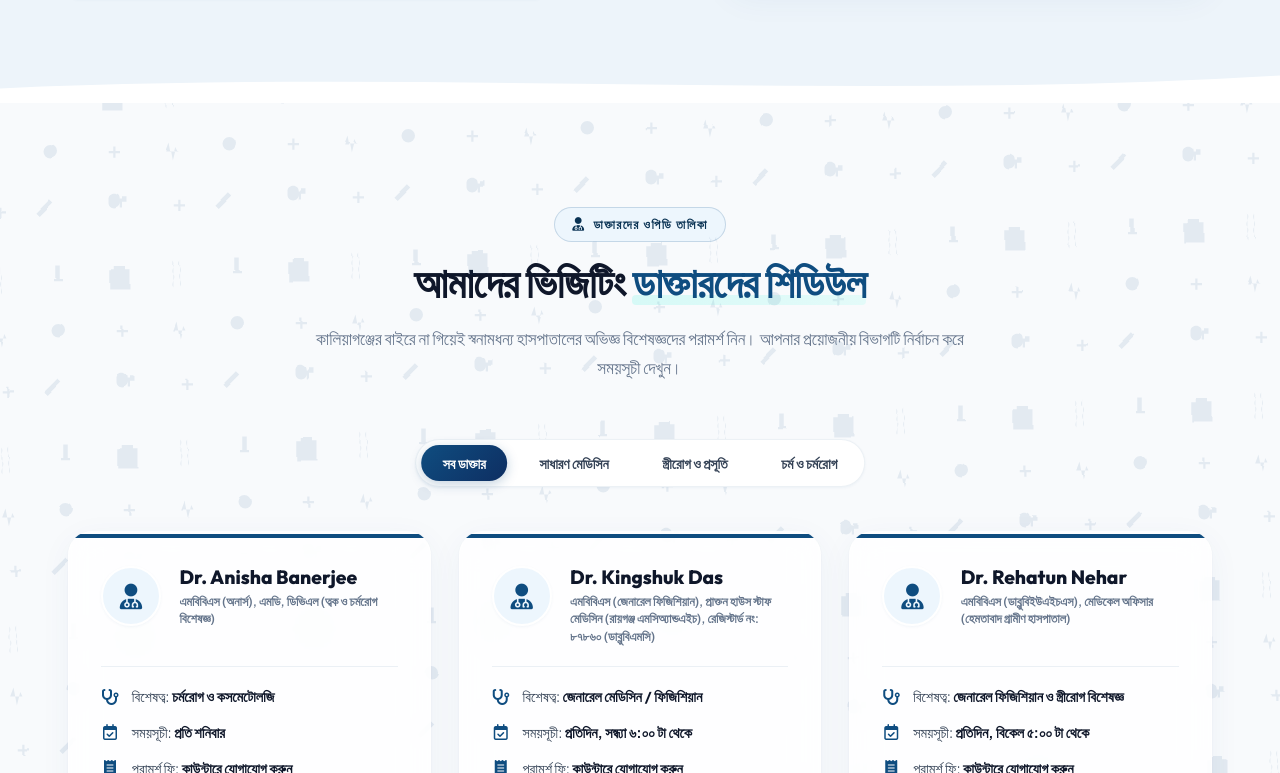
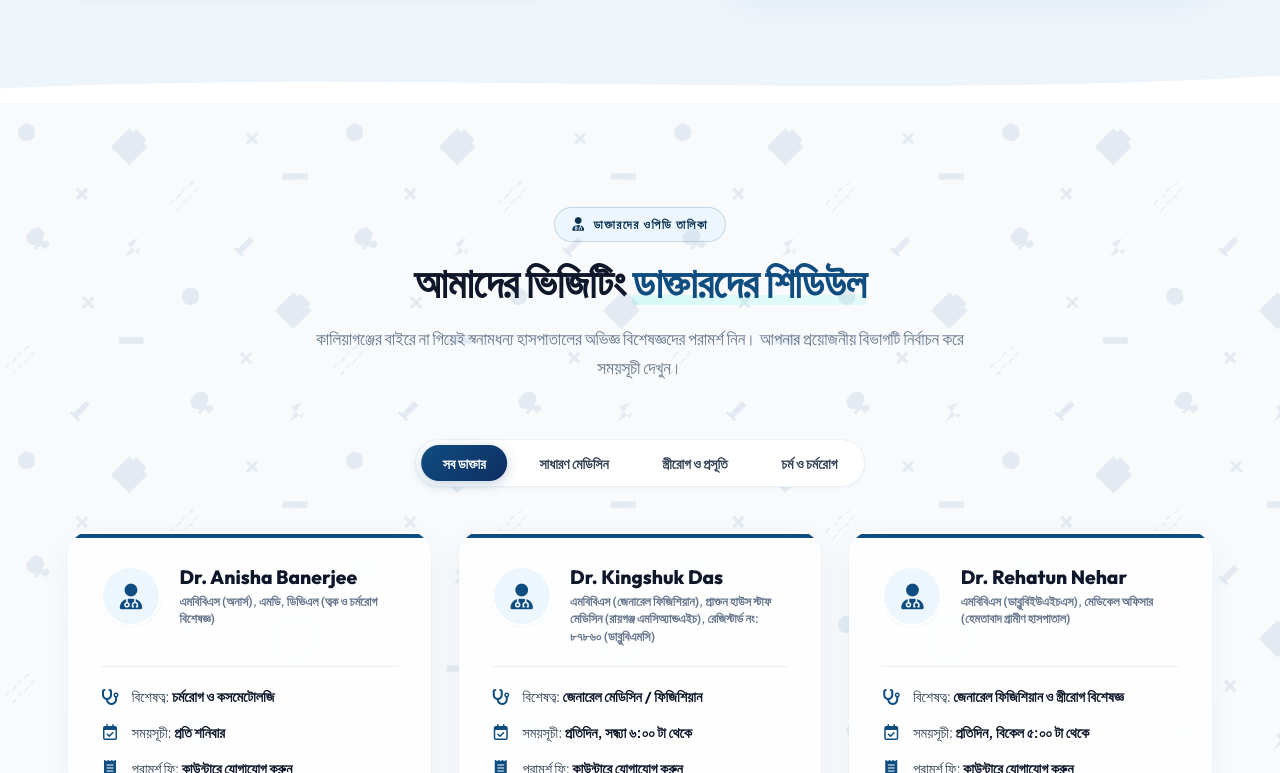
Before and after one commit to shubhadeep29/StateMS, a React (Vite) app: page / in a window 1280 px wide. Shown: the part 3247-4020 px from the top of the page. Built offline with nearby package versions, Linux system fonts and the light colour scheme.

Commit message:
Rotate Doctor Schedule SVG background pattern by 45 degrees

```diff
--- a/src/index.css
+++ b/src/index.css
@@ -1934,6 +1934,10 @@ section {
     transform-origin: center;
 }
 
+#doctors.bg-medical-pattern::before {
+    transform: rotate(45deg) scale(1.45);
+}
+
 /* ===== SECTION SVG DIVIDERS ===== */
 .section-divider {
     position: absolute;
```
